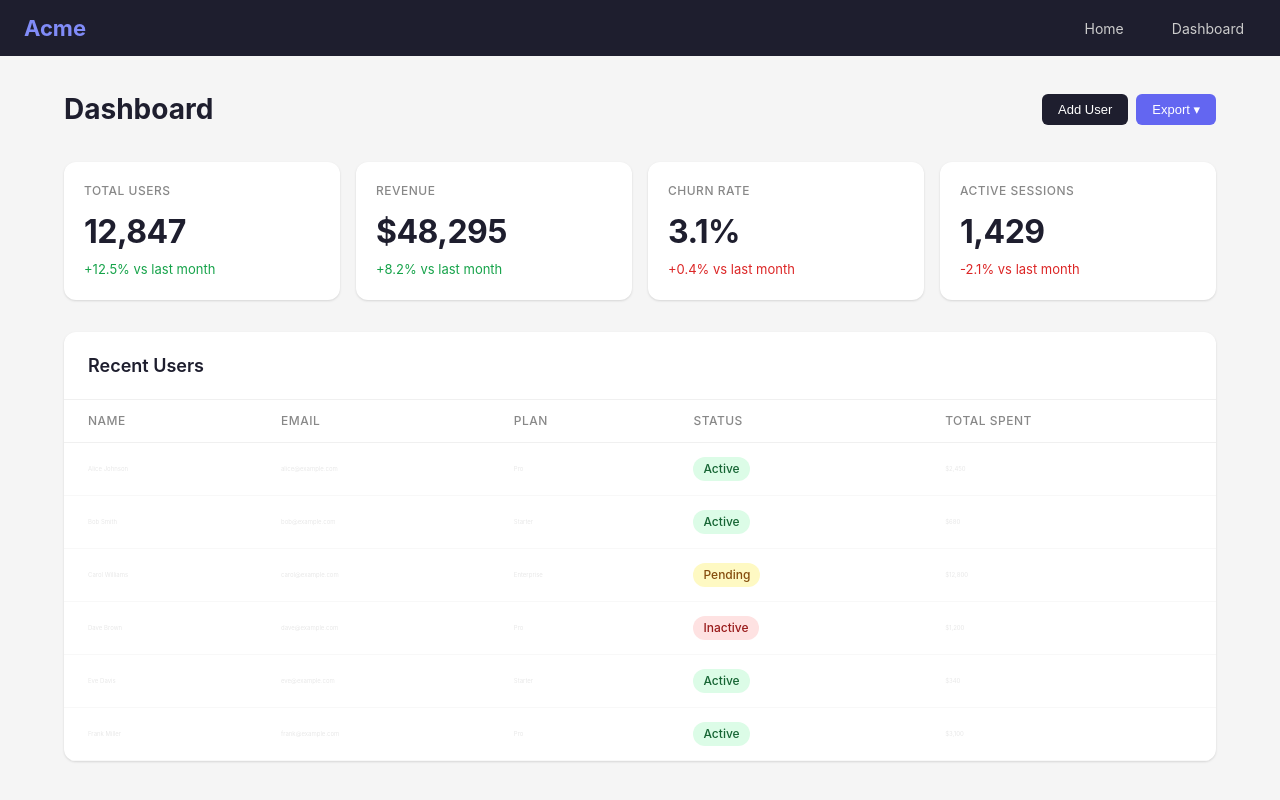
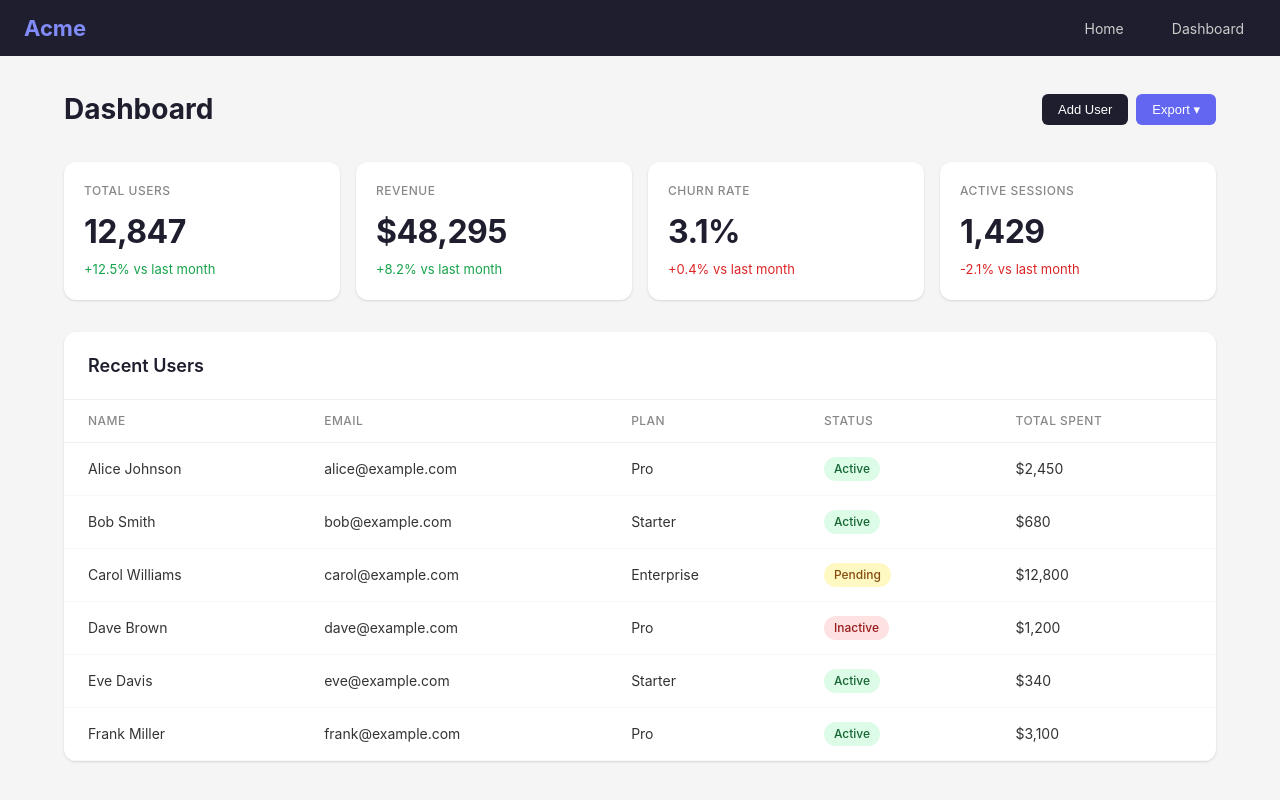
Before and after one commit to Elenion88/preflight-demo-app, a Next.js app: page /dashboard in a window 1280 px wide. Built offline with nearby package versions, Linux system fonts and the light colour scheme.

Commit message:
fix: [Preflight #8] Recent Users table rows show only skeleton lines — no visible data (preflight #85) (#93)

```diff
--- a/src/app/dashboard/page.module.css
+++ b/src/app/dashboard/page.module.css
@@ -182,9 +182,8 @@
 .table td {
   padding: 14px 24px;
   border-bottom: 1px solid #f8f8f8;
-  /* BUG: Table text is nearly invisible — tiny font and near-white color */
-  font-size: 6px;
-  color: #e8e8e8;
+  font-size: 14px;
+  color: #333;
 }
 
 .statusBadge {
```
